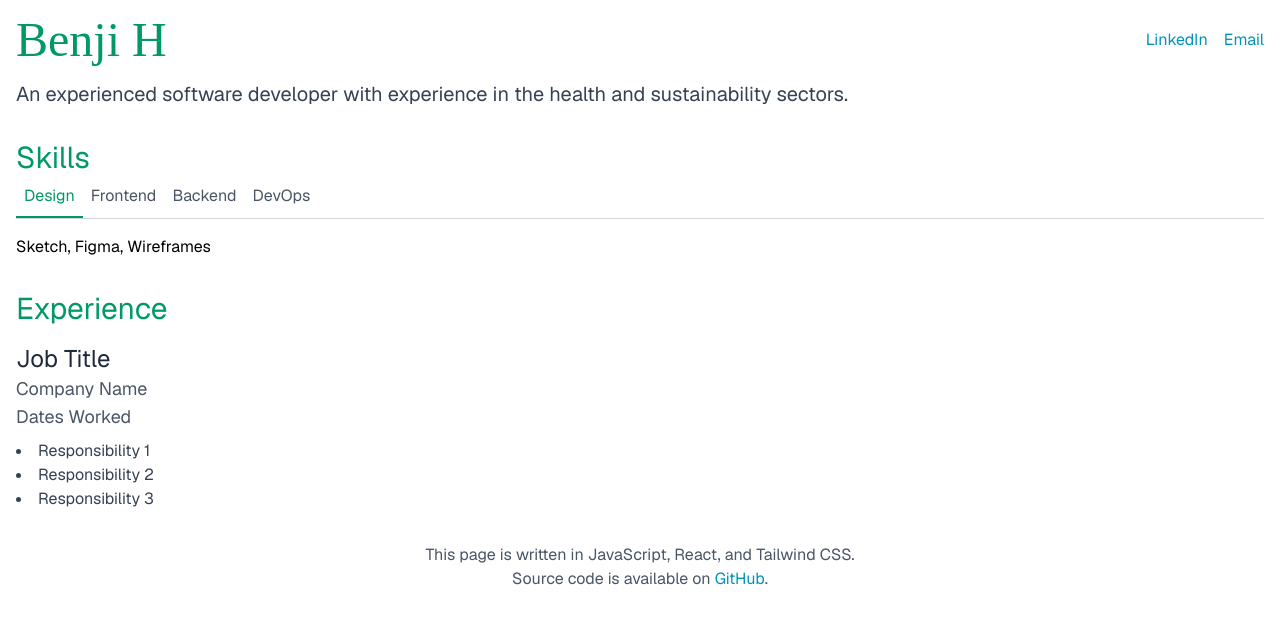
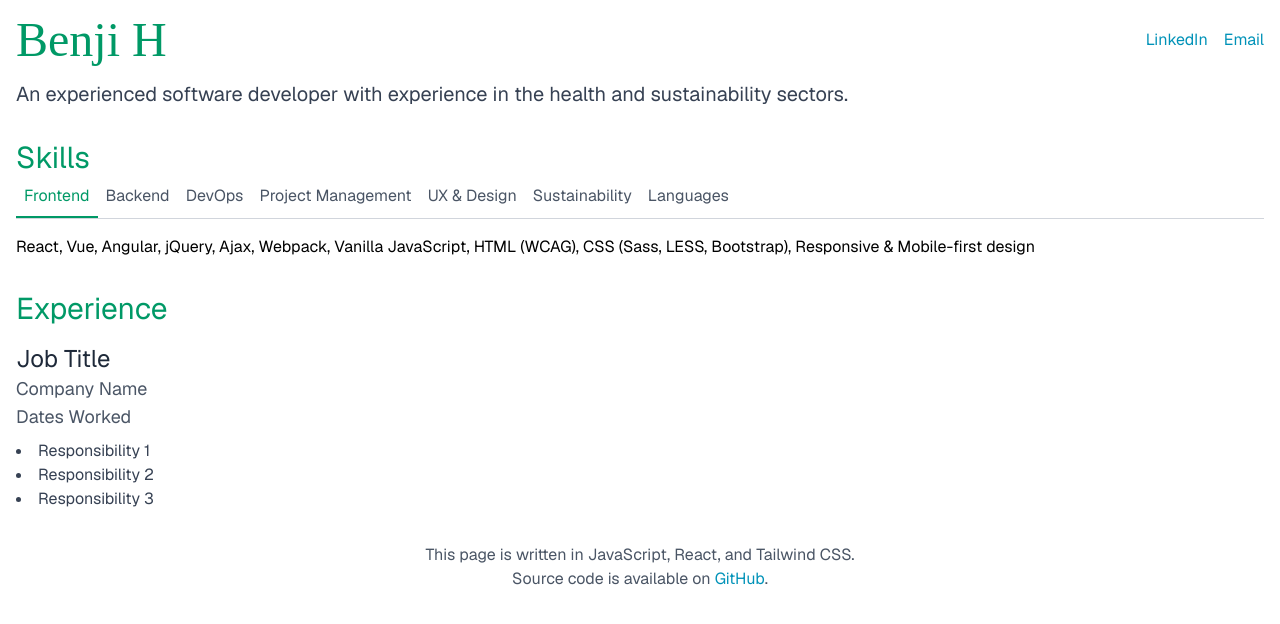
Before and after one commit to benji759/work-webpage, a React (Vite) app: page / in a window 1280 px wide. Shown: the top 624 px of the page. Built offline with nearby package versions, Linux system fonts and the light colour scheme; a web font is replaced by a local one.

Commit message:
Feat: Add some first draft skills content

```diff
--- a/src/Tabs.jsx
+++ b/src/Tabs.jsx
@@ -1,10 +1,13 @@
 import React, { useState } from 'react';
 
 const tabs = [
-  { name: 'Design', content: 'Sketch, Figma, Wireframes' },
-  { name: 'Frontend', content: 'React, Vue, Angular' },
-  { name: 'Backend', content: 'Node.js, Express, MongoDB' },
-  { name: 'DevOps', content: 'Docker, Kubernetes, CI/CD' },
+  { name: 'Frontend', content: 'React, Vue, Angular, jQuery, Ajax, Webpack, Vanilla JavaScript, HTML (WCAG), CSS (Sass, LESS, Bootstrap), Responsive & Mobile-first design' },
+  { name: 'Backend', content: 'Node.js, Express, MongoDB, Ruby on Rails (Active Record, Devise, Delayed Job), PHP (Laravel, Eloquent, Slim, PHPUnit, WordPress), SQL (PostgreSQL, MySQL, SQL Server, Migrations)' },
+  { name: 'DevOps', content: 'Docker, Kubernetes, CI/CD (Travis, Pipelines, Trunk-based development), AWS, Heroku, GitHub, Bitbucket, Dependency management (Snyk), Debugging & Support (Instana, Sentry)' },
+  { name: 'Project Management', content: 'Agile (Scrum, Estimation, Retrospectives, Scrum mastering), Azure DevOps, Jira, Trello, Slack, Google Workspace, Requirements gathering, User stories, Backlog curation' },
+  { name: 'UX & Design', content: 'Sketch, Wireframes, Google Analytics, User advocacy, Diagramming (Miro)' },
+  { name: 'Sustainability', content: 'Carbon footprint assessments (Scope 1-3), Carbon reduction strategies, GHG Protocol, Sustainability project management, Environmental impact analysis, Renewable energy transitions, Stakeholder engagement in sustainability' },
+  { name: 'Languages', content: 'Italian (strong conversational), French (basic conversational), Spanish (basic conversational)' }
 ];
 
 function Tabs() {
```
